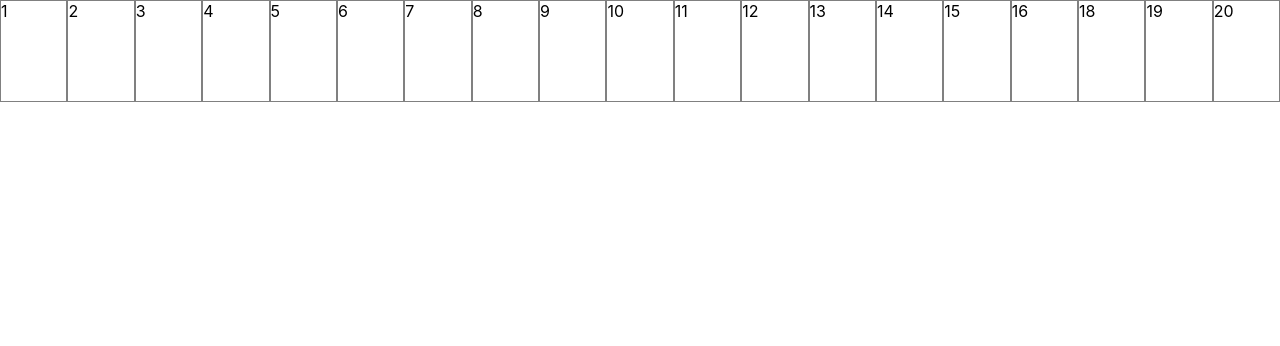
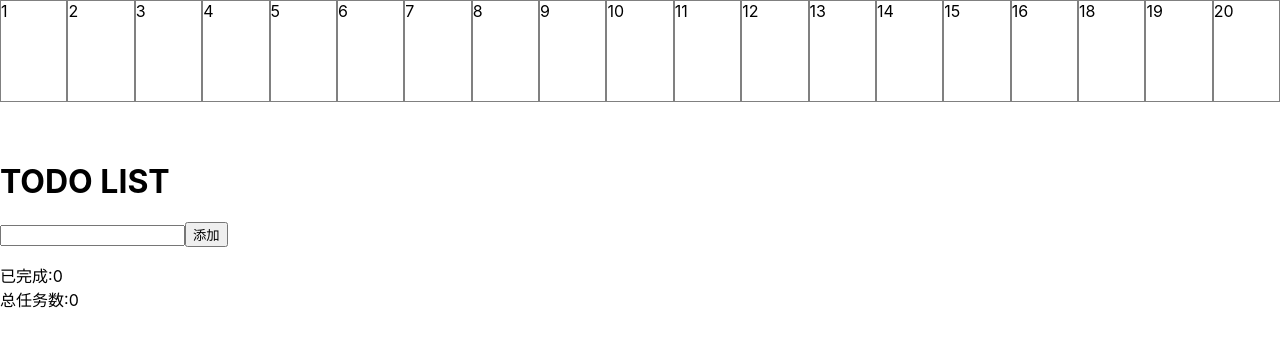
Before and after one commit to sherotree/react-practice, a React (Create React App) app in the folder demo06/: page / in a window 1280 px wide. Both pictures are taken after a click on the element "15". Shown: the top 346 px of the page. Built offline with nearby package versions, Linux system fonts and the light colour scheme.

Commit message:
component15

```diff
--- a/demo06/src/App.js
+++ b/demo06/src/App.js
@@ -14,6 +14,7 @@ import { Step11 } from './components/Step11'
 import { Step12 } from './components/Step12'
 import { Step13 } from './components/Step13'
 import { Step14 } from './components/Step14'
+import { Step15 } from './components/Step15'
 
 function App() {
   const list = [
@@ -80,6 +81,7 @@ function App() {
       {selectedIndex === 12 && <Step12 />}
       {selectedIndex === 13 && <Step13 />}
       {selectedIndex === 14 && <Step14 />}
+      {selectedIndex === 15 && <Step15 />}
     </div>
   )
 }
--- /dev/null
+++ b/demo06/src/components/Step15.js
@@ -0,0 +1,54 @@
+import React, { useState } from 'react'
+export function Step15() {
+  const [list, setList] = useState([])
+  const [text, setText] = useState('')
+
+  function handleChange(e) {
+    setText(e.target.value)
+  }
+
+  function handleAdd() {
+    setList([
+      ...list,
+      {
+        value: text,
+        isDone: false,
+      },
+    ])
+    setText('')
+  }
+
+  function removedItem(index) {
+    list.splice(index, 1)
+    setList([...list])
+  }
+
+  function handleFinished(e, index) {
+    const isChecked = e.target.checked
+    list[index].isDone = isChecked
+    setList([...list])
+  }
+
+  return (
+    <div>
+      <h1>TODO LIST</h1>
+      <input value={text} onChange={handleChange} />
+      <button onClick={handleAdd}>添加</button>
+      <ol>
+        {list.map((item, index) => {
+          return (
+            <li key={index}>
+              <input type="checkbox" onChange={e => handleFinished(e, index)} />
+              <span style={{ color: item.isDone ? 'red' : 'black' }}>
+                {item.value}
+              </span>
+              <button onClick={() => removedItem(index)}>删除</button>
+            </li>
+          )
+        })}
+      </ol>
+      <div>已完成:{list.filter(item => item.isDone).length}</div>
+      <div>总任务数:{list.length}</div>
+    </div>
+  )
+}
```
